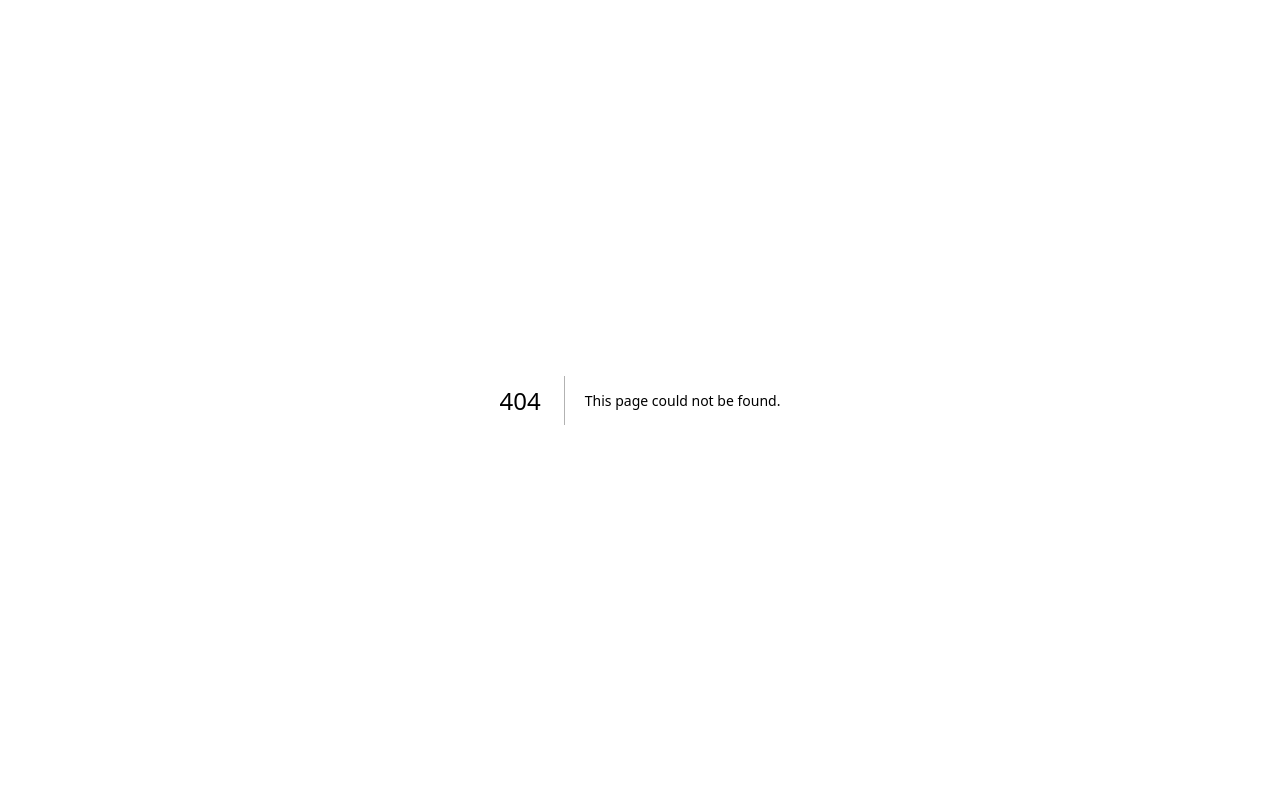
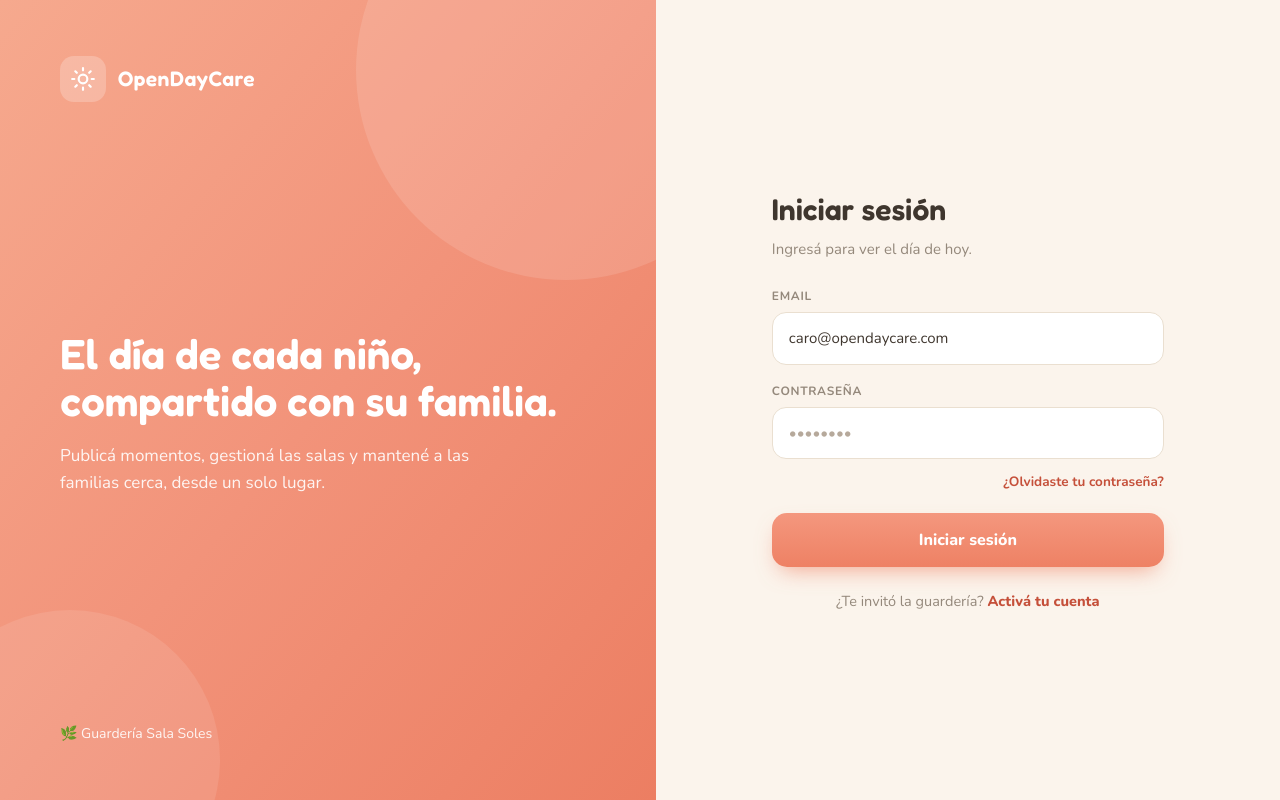
Before and after one commit to RominaOsorio/open-daycare, a Next.js app: page /login in a window 1280 px wide. Before the commit this address had no page. Built offline with nearby package versions, Linux system fonts and the light colour scheme.

Commit message:
feat(auth): implementar login y activación de cuenta (SPEC 03)

```diff
--- /dev/null
+++ b/app/activar-cuenta/page.tsx
@@ -0,0 +1,9 @@
+import { ActivateForm } from "@/app/components/auth/activate-form";
+
+export default function ActivateAccountPage() {
+  return (
+    <div className="flex min-h-screen items-center justify-center bg-crema-suave px-5 py-10">
+      <ActivateForm />
+    </div>
+  );
+}
--- /dev/null
+++ b/app/components/auth/activate-form.tsx
@@ -0,0 +1,95 @@
+import Link from "next/link";
+import { SunIcon } from "@/app/components/icons";
+
+export function ActivateForm() {
+  return (
+    <div className="w-full max-w-[440px]">
+      <div className="mb-[22px] flex h-[58px] w-[58px] items-center justify-center rounded-[18px] bg-gradient-to-br from-[#F8C3A8] to-[#F2937A] shadow-[0_12px_26px_-10px_rgba(238,129,100,.65)]">
+        <SunIcon className="h-[30px] w-[30px]" />
+      </div>
+      <h1 className="m-0 mb-2 font-display text-[28px] font-semibold leading-[1.15] text-tinta lg:text-[32px]">
+        Bienvenida a OpenDayCare
+      </h1>
+      <p className="m-0 mb-[26px] text-[15.5px] leading-[1.55] text-gris-oscuro">
+        Te invitaron a seguir el día de tu hijo. Creá tu contraseña para activar
+        la cuenta.
+      </p>
+
+      <div className="mb-[22px] flex items-center gap-3.5 rounded-2xl border-[1.5px] border-borde-input bg-white px-4 py-3.5">
+        <div className="flex h-11 w-11 flex-none items-center justify-center rounded-full bg-[#A9D9E8] font-display text-[19px] font-semibold text-[#1F7A93]">
+          M
+        </div>
+        <div>
+          <div className="text-[13px] text-gris-oscuro">
+            Te invitaron a seguir a
+          </div>
+          <div className="font-display text-[17px] font-semibold text-tinta">
+            Mateo · Sala Soles
+          </div>
+        </div>
+      </div>
+
+      <div className="mb-2 text-xs font-bold tracking-[.7px] text-gris-oscuro">
+        CÓDIGO DE INVITACIÓN
+      </div>
+      <input
+        defaultValue="7K4P9"
+        className="mb-[18px] w-full rounded-[14px] border-[1.5px] border-borde-input bg-white px-4 py-3.5 font-display text-[18px] font-bold tracking-[3px] text-tinta focus:outline-none"
+      />
+
+      <div className="mb-2 text-xs font-bold tracking-[.7px] text-gris-oscuro">
+        EMAIL
+      </div>
+      <input
+        type="email"
+        defaultValue="lucia.fernandez@gmail.com"
+        className="mb-[18px] w-full rounded-[14px] border-[1.5px] border-borde-input bg-white px-4 py-3.5 text-[15px] text-tinta focus:outline-none"
+      />
+
+      <div className="mb-2 text-xs font-bold tracking-[.7px] text-gris-oscuro">
+        CREAR CONTRASEÑA
+      </div>
+      <input
+        type="password"
+        defaultValue="contraseña"
+        className="mb-[18px] w-full rounded-[14px] border-[1.5px] border-[#f2a78e] bg-white px-4 py-3.5 text-[15px] text-tinta focus:outline-none"
+      />
+
+      <label className="mb-6 flex cursor-pointer items-start gap-3 rounded-[14px] bg-marfil px-4 py-3.5">
+        <input type="checkbox" defaultChecked className="sr-only" />
+        <span className="mt-px flex h-6 w-6 flex-none items-center justify-center rounded-lg bg-verde-check">
+          <svg
+            width="15"
+            height="15"
+            viewBox="0 0 24 24"
+            fill="none"
+            stroke="#fff"
+            strokeWidth="3"
+            strokeLinecap="round"
+            strokeLinejoin="round"
+          >
+            <polyline points="20 6 9 17 4 12" />
+          </svg>
+        </span>
+        <span className="text-sm leading-[1.45] text-marron-invitacion">
+          Autorizo a la guardería a tomar y compartir fotos de mi hijo dentro
+          de la app.
+        </span>
+      </label>
+
+      <a
+        href="#"
+        className="block w-full rounded-[15px] bg-gradient-to-b from-[#F4977E] to-[#EE8164] py-[15px] text-center text-base font-extrabold text-white shadow-[0_10px_22px_-8px_rgba(238,129,100,.7)]"
+      >
+        Activar mi cuenta
+      </a>
+
+      <p className="m-0 mt-[22px] text-center text-[14.5px] text-gris-oscuro">
+        ¿Ya tenés cuenta?{" "}
+        <Link href="/login" className="font-extrabold text-rojo-oscuro">
+          Iniciar sesión
+        </Link>
+      </p>
+    </div>
+  );
+}
--- /dev/null
+++ b/app/components/auth/login-form.tsx
@@ -0,0 +1,55 @@
+import Link from "next/link";
+
+export function LoginForm() {
+  return (
+    <div className="w-full max-w-[392px]">
+      <h2 className="m-0 mb-1.5 font-display text-[30px] font-semibold text-tinta">
+        Iniciar sesión
+      </h2>
+      <p className="m-0 mb-7 text-[15px] text-gris-oscuro">
+        Ingresá para ver el día de hoy.
+      </p>
+
+      <div className="mb-2 text-xs font-bold tracking-[.7px] text-gris-oscuro">
+        EMAIL
+      </div>
+      <input
+        type="email"
+        defaultValue="caro@opendaycare.com"
+        className="mb-[18px] w-full rounded-[14px] border-[1.5px] border-borde-input bg-white px-4 py-3.5 text-[15px] text-tinta focus:outline-none"
+      />
+
+      <div className="mb-2 text-xs font-bold tracking-[.7px] text-gris-oscuro">
+        CONTRASEÑA
+      </div>
+      <input
+        type="password"
+        placeholder="••••••••"
+        className="mb-2.5 w-full rounded-[14px] border-[1.5px] border-borde-input bg-white px-4 py-3.5 text-[15px] text-tinta placeholder:text-[#b6a99b] focus:outline-none"
+      />
+
+      <div className="mb-5 text-right">
+        <a
+          href="#"
+          className="text-[13.5px] font-bold text-rojo-oscuro"
+        >
+          ¿Olvidaste tu contraseña?
+        </a>
+      </div>
+
+      <Link
+        href="/"
+        className="block w-full rounded-[15px] bg-gradient-to-b from-[#F4977E] to-[#EE8164] py-[15px] text-center text-base font-extrabold text-white shadow-[0_10px_22px_-8px_rgba(238,129,100,.7)]"
+      >
+        Iniciar sesión
+      </Link>
+
+      <p className="m-0 mt-6 text-center text-[14.5px] text-gris-oscuro">
+        ¿Te invitó la guardería?{" "}
+        <Link href="/activar-cuenta" className="font-extrabold text-rojo-oscuro">
+          Activá tu cuenta
+        </Link>
+      </p>
+    </div>
+  );
+}
--- /dev/null
+++ b/app/components/auth/login-hero.tsx
@@ -0,0 +1,36 @@
+import { SunIcon } from "@/app/components/icons";
+import { ROOM } from "@/app/lib/data";
+
+export function LoginHero() {
+  return (
+    <div className="relative flex flex-col justify-between overflow-hidden bg-gradient-to-br from-[#F6A98E] via-[#F2937A] to-[#EC7E62] px-6 py-10 text-white lg:px-[60px] lg:py-14">
+      <div className="pointer-events-none absolute -right-[120px] -top-[140px] h-[300px] w-[300px] rounded-full bg-white/12 lg:h-[420px] lg:w-[420px]" />
+      <div className="pointer-events-none absolute -bottom-[110px] -left-[80px] h-[220px] w-[220px] rounded-full bg-white/10 lg:h-[300px] lg:w-[300px]" />
+
+      <div className="relative flex items-center gap-3">
+        <div className="flex h-[46px] w-[46px] flex-none items-center justify-center rounded-[14px] bg-white/22">
+          <SunIcon className="h-[26px] w-[26px]" />
+        </div>
+        <span className="font-display text-[21px] font-semibold tracking-[.5px]">
+          OpenDayCare
+        </span>
+      </div>
+
+      <div className="relative mt-8 lg:mt-0">
+        <h1 className="m-0 mb-[18px] font-display text-[30px] font-semibold leading-[1.15] lg:text-[42px] lg:leading-[1.12]">
+          El día de cada niño,
+          <br />
+          compartido con su familia.
+        </h1>
+        <p className="m-0 max-w-[430px] text-[15px] leading-[1.6] text-white/90 lg:text-[17px]">
+          Publicá momentos, gestioná las salas y mantené a las familias cerca,
+          desde un solo lugar.
+        </p>
+      </div>
+
+      <div className="relative mt-8 text-sm text-white/90 lg:mt-0">
+        🌿 Guardería {ROOM.name}
+      </div>
+    </div>
+  );
+}
--- a/app/components/layout/sidebar.tsx
+++ b/app/components/layout/sidebar.tsx
@@ -63,7 +63,7 @@ export function Sidebar() {
             <div className="text-xs text-gris">{USER.role}</div>
           </div>
           <a
-            href="#"
+            href="/login"
             title="Cerrar sesión"
             className="flex h-8 w-8 flex-none items-center justify-center rounded-[10px] bg-crema text-gris-oscuro"
           >
--- a/app/globals.css
+++ b/app/globals.css
@@ -35,6 +35,11 @@
   --color-etiqueta-rosa-texto: #c56486;
   --color-etiqueta-amarilla: #f7e7a6;
   --color-etiqueta-amarilla-texto: #9a7b1e;
+  --color-crema-suave: #fbf4ec;
+  --color-borde-input: #eadfd0;
+  --color-verde-check: #5fb97e;
+  --color-marfil: #fbf1d6;
+  --color-marron-invitacion: #8a7234;
   --font-sans: var(--font-nunito);
   --font-display: var(--font-fredoka);
 }
--- /dev/null
+++ b/app/login/page.tsx
@@ -0,0 +1,13 @@
+import { LoginHero } from "@/app/components/auth/login-hero";
+import { LoginForm } from "@/app/components/auth/login-form";
+
+export default function LoginPage() {
+  return (
+    <div className="grid min-h-screen bg-crema-suave lg:grid-cols-[1.05fr_1fr]">
+      <LoginHero />
+      <div className="flex items-center justify-center px-5 py-10">
+        <LoginForm />
+      </div>
+    </div>
+  );
+}
```
